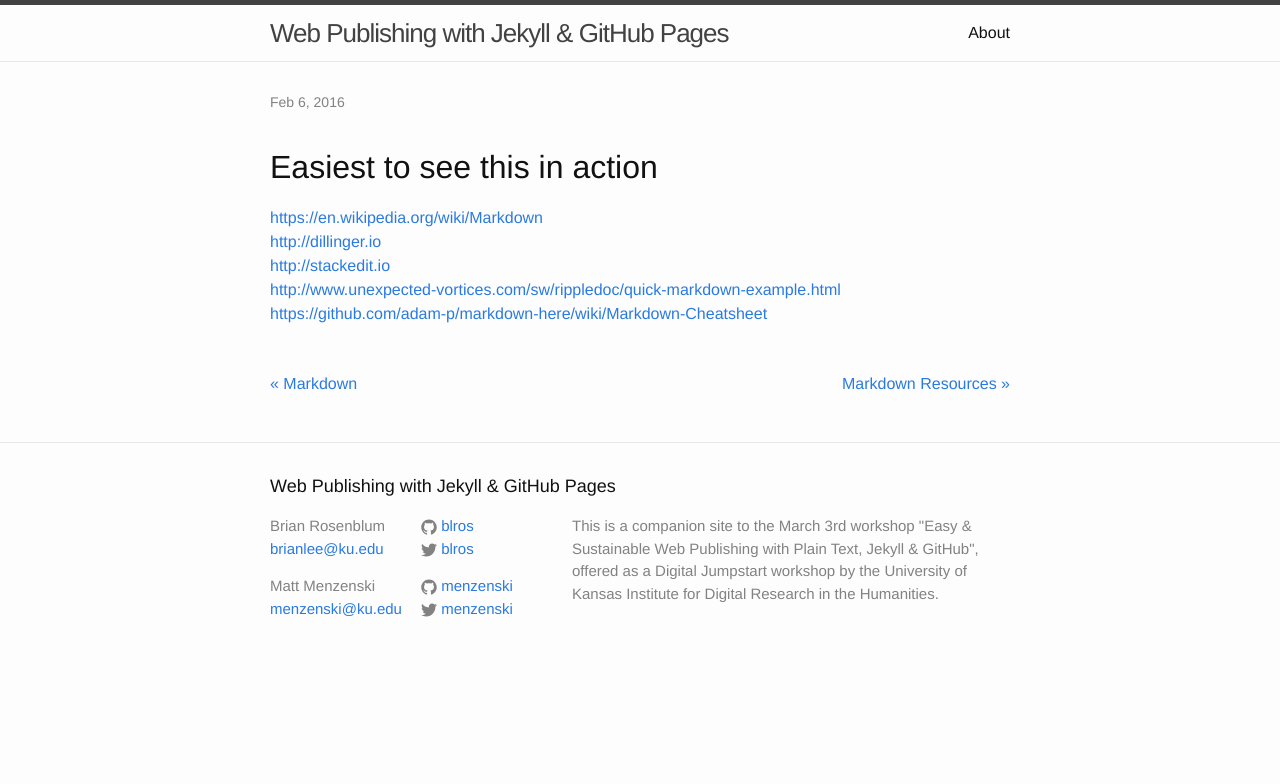
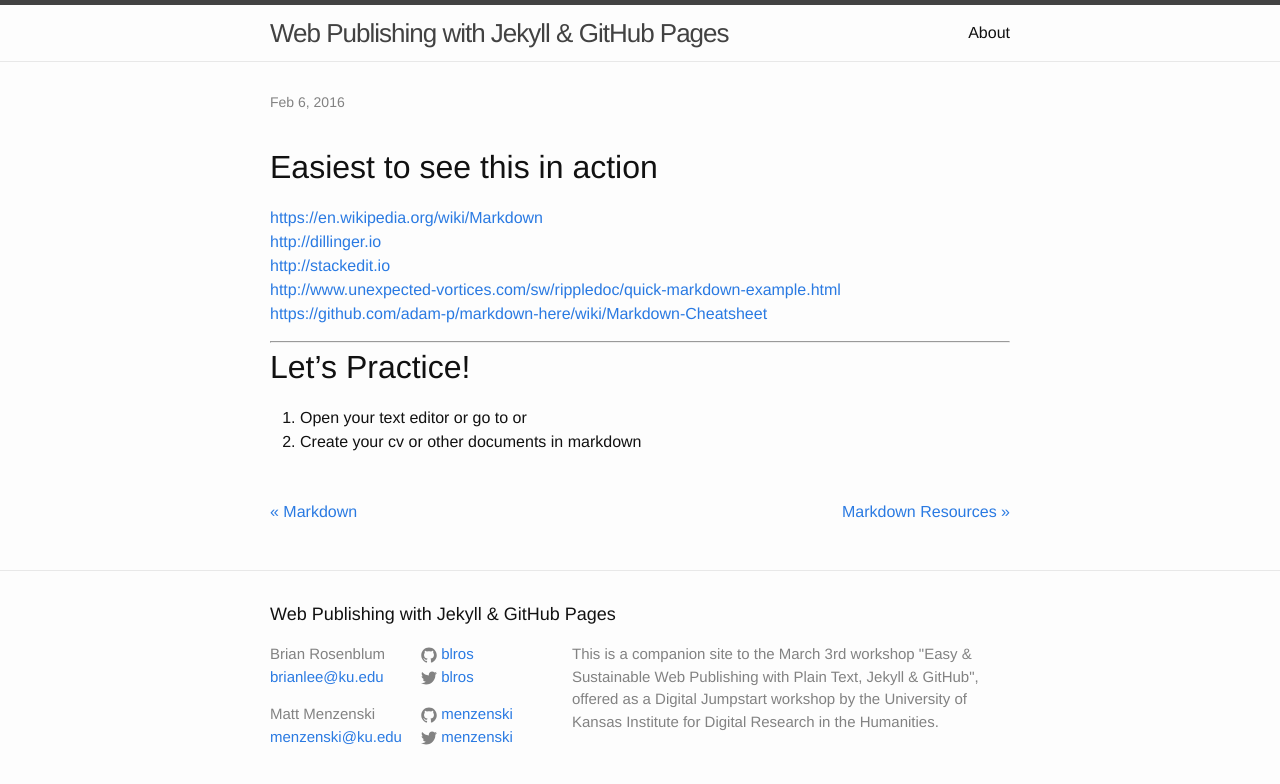
Before and after one commit to menzenski/idrh-static-site-workshop, a Jekyll site: the page built from _posts/2016-02-06-markdown-in-action.md, in a window 1280 px wide. Shown: the top 784 px of the page. Built offline with Jekyll 4.4.1, drawn with Linux system fonts in a browser that asks for light colours.

Commit message:
Updated 2016-02-06-markdown-in-action.md

```diff
--- a/_posts/2016-02-06-markdown-in-action.md
+++ b/_posts/2016-02-06-markdown-in-action.md
@@ -6,7 +6,6 @@ categories: jekyll
 published: true
 ---
 
-
 ## Easiest to see this in action
 
 <https://en.wikipedia.org/wiki/Markdown>
@@ -14,3 +13,10 @@ published: true
 <http://stackedit.io>
 <http://www.unexpected-vortices.com/sw/rippledoc/quick-markdown-example.html>
 <https://github.com/adam-p/markdown-here/wiki/Markdown-Cheatsheet>
+
+***
+
+## Let's Practice!
+
+1. Open your text editor or go to <dillinger.io> or <stackedit.io>
+2. Create your cv or other documents in markdown
```
